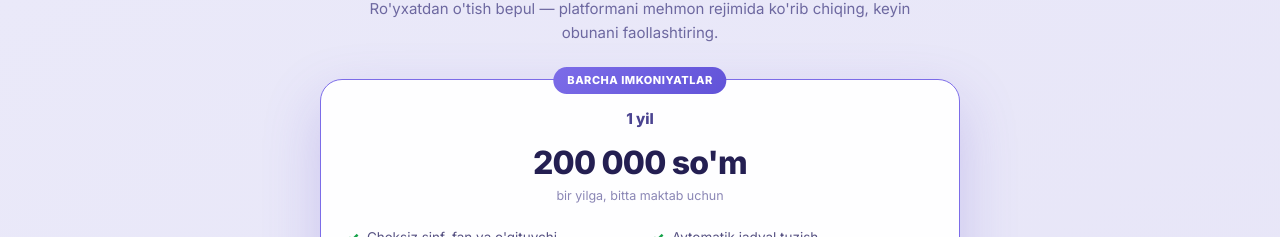
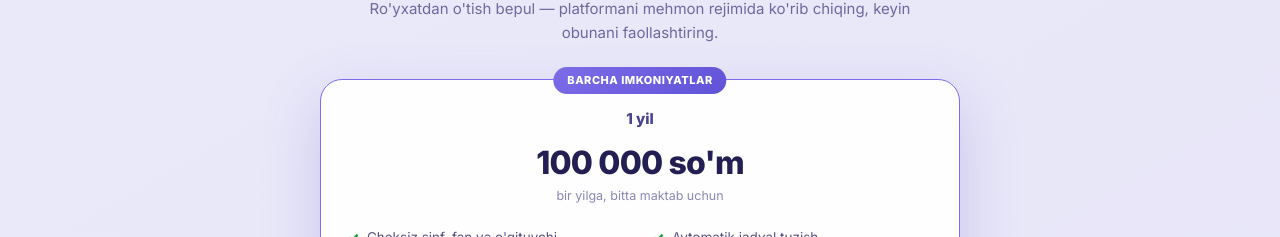
Before and after one commit to asliddin6667-lab/edujadval, a React (Vite) app: page / in a window 1280 px wide. Shown: the part 1718-1955 px from the top of the page. Built offline with nearby package versions, Linux system fonts and the light colour scheme.

Commit message:
Update project

```diff
--- a/src/pages/Landing.jsx
+++ b/src/pages/Landing.jsx
@@ -55,7 +55,7 @@ const STEPS = [
 const PLANS = [
   {
     name: "1 yil",
-    price: "200 000 so'm",
+    price: "100 000 so'm",
     per: "bir yilga, bitta maktab uchun",
     popular: true,
     items: [
```
